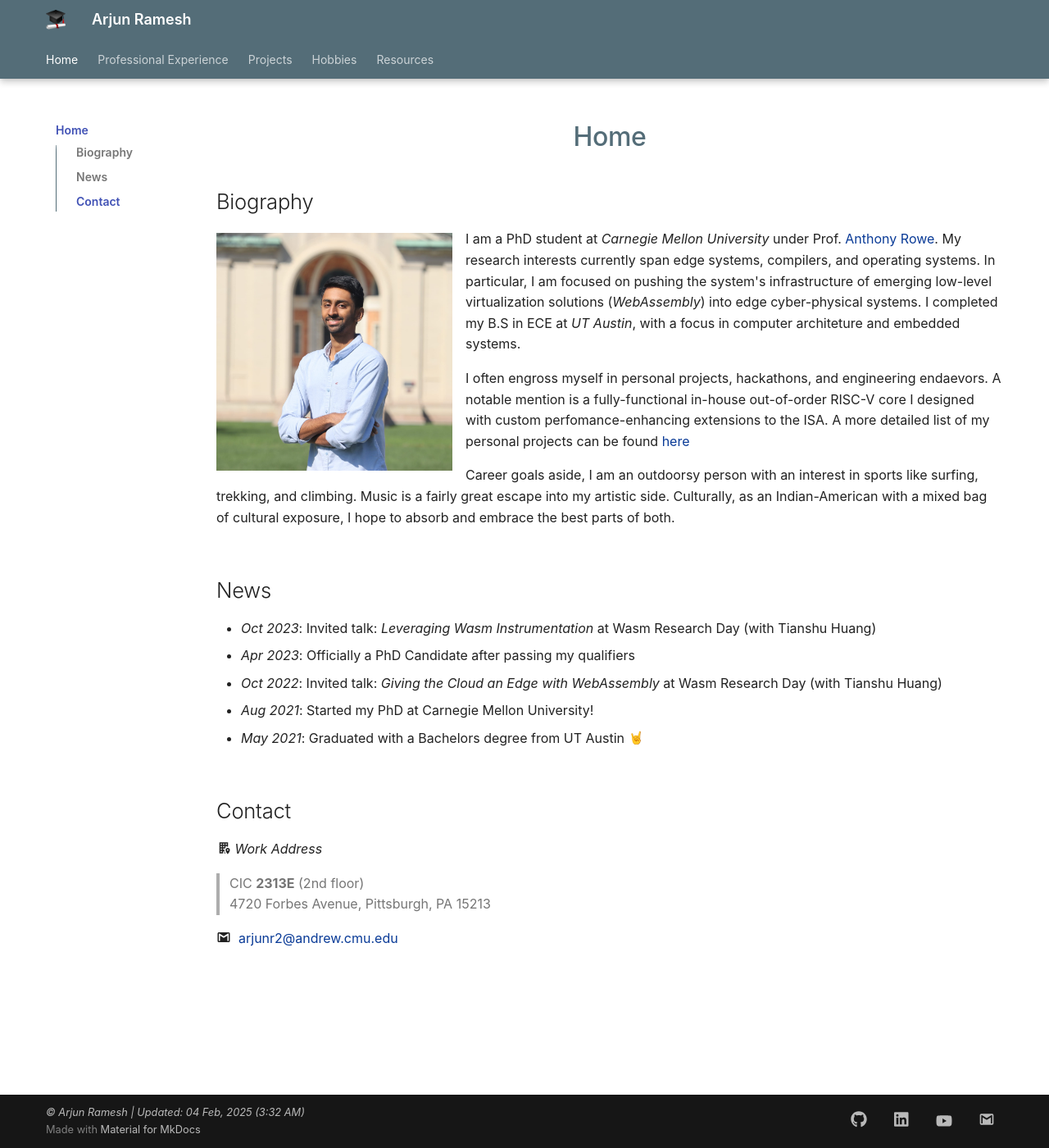
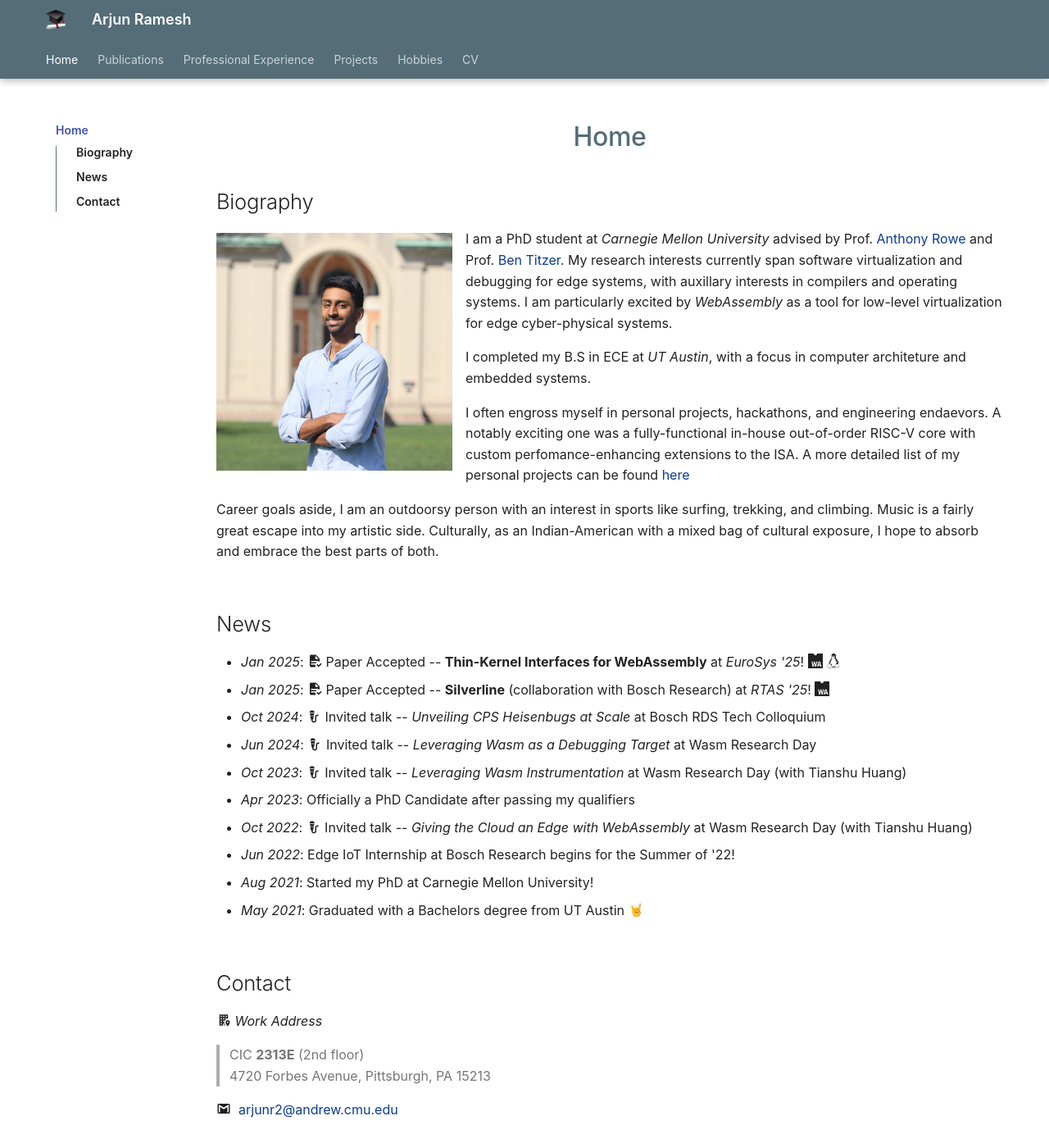
Before and after one commit to arjunr2/personal-website, an MkDocs documentation site: the page built from docs/index.md, in a window 1280 px wide and 1400 px high. Shown: the whole window at 82% size. Built offline with MkDocs 1.6.1 and Material for MkDocs 9.7.7, drawn with Linux system fonts in a browser that asks for light colours; emoji names are drawn with the system emoji font; some web fonts are replaced.

Commit message:
Update website to include pubs, improve graphic design, update bio

```diff
--- a/docs/index.md
+++ b/docs/index.md
@@ -2,27 +2,31 @@
 ## Biography
 ![title](assets/home/Headshot_Portrait.jpg){ align=left width=30% style=margin:1em;margin-left:0;margin-top:0.3em;margin-bottom:0.3em }
 
-I am a PhD student at *Carnegie Mellon University* under Prof. [Anthony Rowe](https://users.ece.cmu.edu/~agr/).
-My research interests currently span edge systems, compilers,
-and operating systems. In particular, I am focused on pushing the system's infrastructure of
-emerging low-level virtualization solutions (*WebAssembly*) into edge cyber-physical systems.
+I am a PhD student at *Carnegie Mellon University* advised by Prof. [Anthony Rowe](https://users.ece.cmu.edu/~agr/) and Prof. [Ben Titzer](https://s3d.cmu.edu/people/core-faculty/titzer-ben.html).
+My research interests currently span software virtualization and debugging for edge systems, with auxillary interests in compilers and operating systems.
+I am particularly excited by *WebAssembly* as a tool for low-level virtualization for edge cyber-physical systems.
+
 I completed my B.S in ECE at *UT Austin*, with a focus in computer architeture and embedded systems.
 
 I often engross myself in personal projects, hackathons, and engineering endaevors.
-A notable mention is a fully-functional in-house out-of-order RISC-V core I designed with custom perfomance-enhancing extensions to
-the ISA. A more detailed list of my personal projects can be found [here](projects)
+A notably exciting one was a fully-functional in-house out-of-order RISC-V core with custom perfomance-enhancing extensions to
+the ISA. A more detailed list of my personal projects can be found [here](projects.md)
 
 Career goals aside, I am an outdoorsy person with an interest in sports like surfing, trekking, and climbing.
 Music is a fairly great escape into my artistic side.
 Culturally, as an Indian-American with a mixed bag of cultural exposure, I hope to absorb and embrace the best
 parts of both.
 
-
 <br/>
 ## News
-* *Oct 2023*: Invited talk: *Leveraging Wasm Instrumentation* at Wasm Research Day (with Tianshu Huang)
+* *Jan 2025*: :material-file-document-check: Paper Accepted -- **Thin-Kernel Interfaces for WebAssembly** at *EuroSys '25*! :simple-webassembly: :simple-linux:
+* *Jan 2025*: :material-file-document-check: Paper Accepted -- **Silverline** (collaboration with Bosch Research) at *RTAS '25*! :simple-webassembly:
+* *Oct 2024*: :material-microphone-variant: Invited talk -- *Unveiling CPS Heisenbugs at Scale* at Bosch RDS Tech Colloquium
+* *Jun 2024*: :material-microphone-variant: Invited talk -- *Leveraging Wasm as a Debugging Target* at Wasm Research Day
+* *Oct 2023*: :material-microphone-variant: Invited talk -- *Leveraging Wasm Instrumentation* at Wasm Research Day (with Tianshu Huang)
 * *Apr 2023*: Officially a PhD Candidate after passing my qualifiers
-* *Oct 2022*: Invited talk: *Giving the Cloud an Edge with WebAssembly* at Wasm Research Day (with Tianshu Huang)
+* *Oct 2022*: :material-microphone-variant: Invited talk -- *Giving the Cloud an Edge with WebAssembly* at Wasm Research Day (with Tianshu Huang)
+* *Jun 2022*: Edge IoT Internship at Bosch Research begins for the Summer of '22!
 * *Aug 2021*: Started my PhD at Carnegie Mellon University!
 * *May 2021*: Graduated with a Bachelors degree from UT Austin :metal:
 
@@ -36,4 +40,5 @@
 
 :material-gmail:&nbsp; [arjunr2@andrew.cmu.edu](mailto:arjunr2@andrew.cmu.edu)
 
+
 <br/>
--- a/docs/stylesheets/extra.css
+++ b/docs/stylesheets/extra.css
@@ -81,3 +81,13 @@
 .md-nav__item--active {
   font-size: 1.0em;
 }
+
+
+/* Buttons */
+.custom-button {
+    border-radius: 0.5rem;
+    box-shadow: 0 0.1rem 0.3rem rgba(0,0,0,0.4);
+    padding: 0.4rem 1.5rem;
+    margin-right: 0.2rem;
+    font-weight: bold;
+}
--- a/mkdocs.yml
+++ b/mkdocs.yml
@@ -1,12 +1,13 @@
 site_name: Arjun Ramesh
 nav:
   - Home: index.md
+  - Publications: pubs.md
   - Professional Experience: experience.md
   - Projects: projects.md
 
   - Hobbies: hobbies.md
   #- Miscellaneous: misc.md
-  - Resources: resources.md
+  - CV: resources.md
 
 theme:
   name: material
```
Also changed, not shown: docs/experience.md (+16 -0 lines), docs/projects.md (+28 -29 lines), docs/pubs.md (added, +6 -0 lines), docs/resources.md (+1 -1 lines), docs/assets/experience/Bosch.jpg (added), 2 other files.
